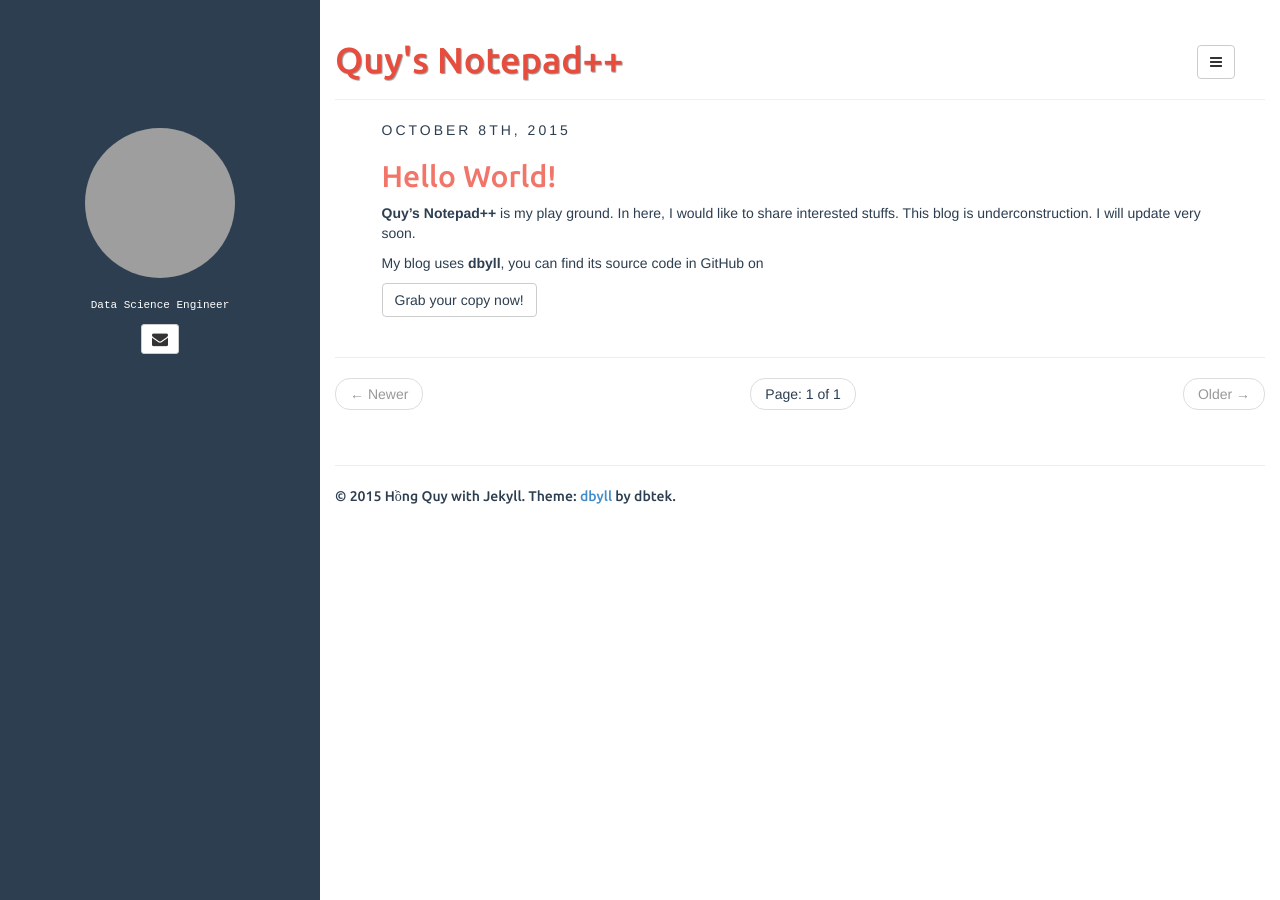
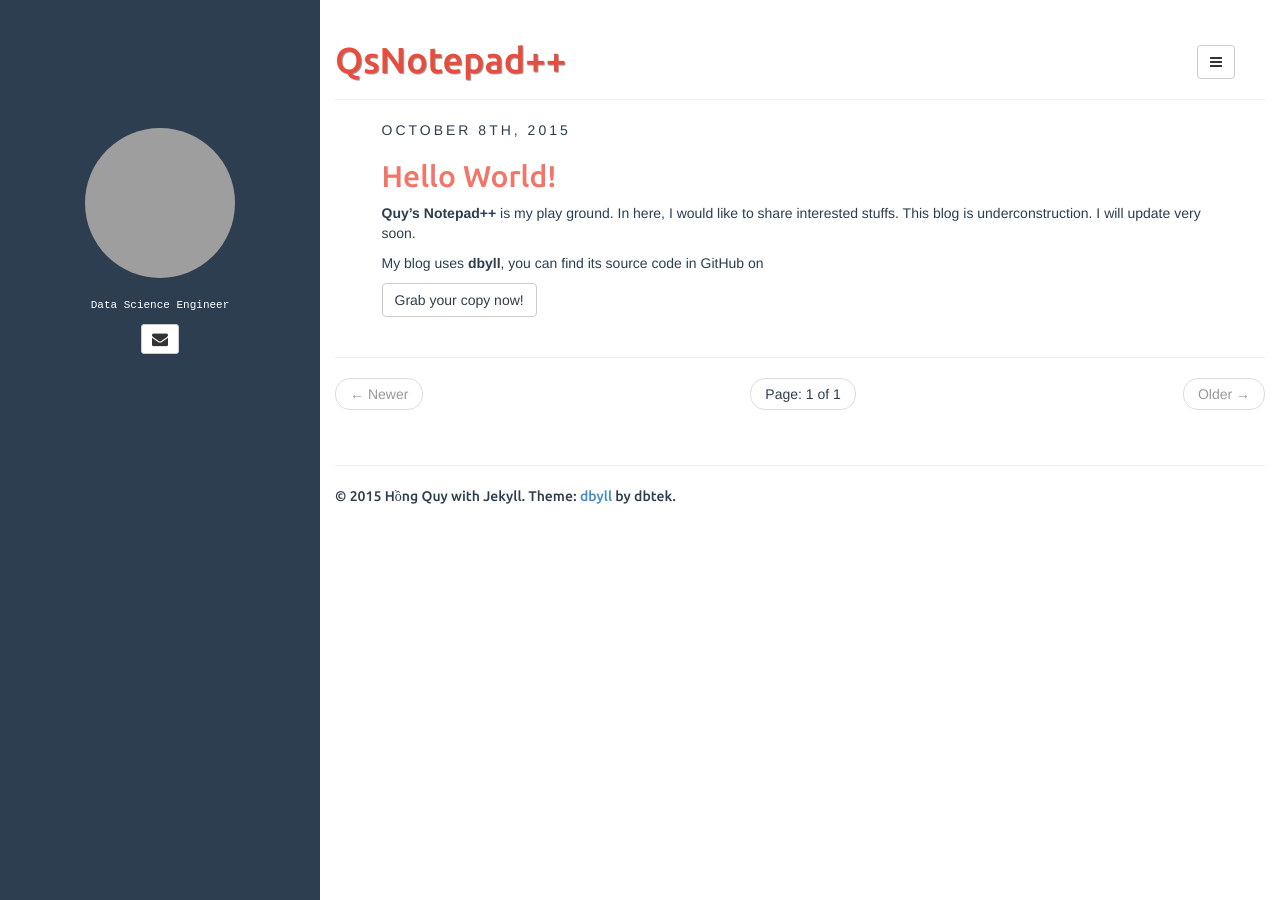
Before and after one commit to dongchirua/dongchirua.github.io, a Jekyll site: the page built from index.html, in a window 1280 px wide. Built offline with Jekyll 4.4.1, drawn with Linux system fonts in a browser that asks for light colours; the list of posts is cut into pages by our own code; grey boxes are pictures that could not be loaded.

Commit message:
update name page

```diff
--- a/_config.yml
+++ b/_config.yml
@@ -13,7 +13,7 @@
     scope:
       path: "" # empty string for all files
     values:
-      title: Quy's Notepad++
+      title: QsNotepad++
 
 description: My play ground
 author:
```
Also changed, not shown: 1 other file.
